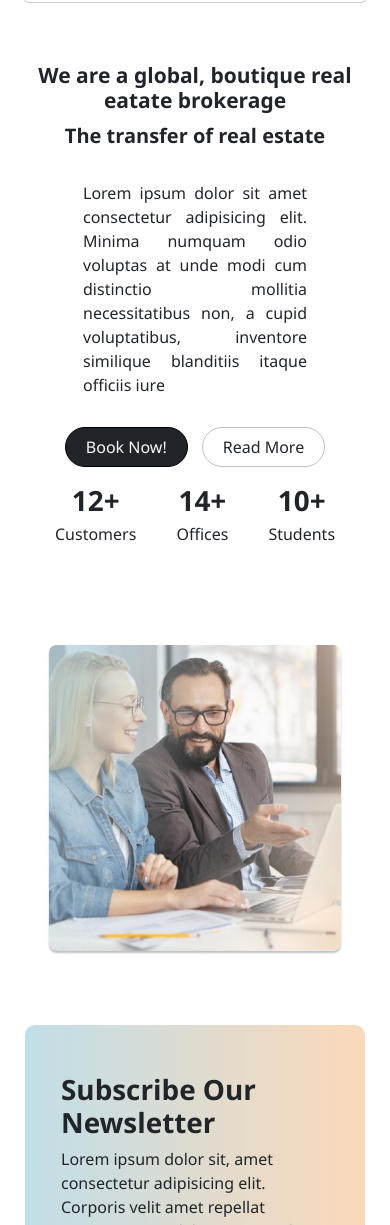
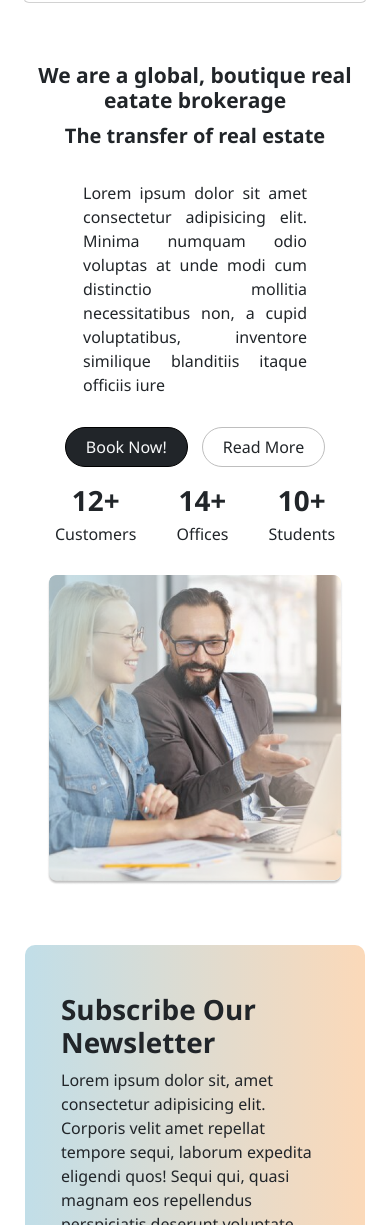
Before and after one commit to Muhammadahmedanis/Landingpage, a plain HTML site: page index.html in a window 390 px wide. Shown: the part 2843-4068 px from the top of the page. Drawn offline with nearby package versions, Linux system fonts and the light colour scheme.

Commit message:
improve UI

```diff
--- a/style.css
+++ b/style.css
@@ -177,6 +177,14 @@
 .card2{
     text-align: center;
 }
+@media (max-width: 576px) {
+    .card3{
+        height: auto !important;
+    }
+    .img4{
+        /* height: none !important; */
+    }
+}
 .sec6-span{
     font-size: 30px;
 }
@@ -212,7 +220,7 @@
 }
 .img4{
     object-fit: contain;
-    height: inherit;
+    height: 100%;
     width: 100%;
 }
 @media (max-width: 776px) {
@@ -234,7 +242,7 @@
 
 @media (max-width: 576px) {
     .sec-5{
-        margin: 0;
+        /* margin: 0; */
     }
 }
 
@@ -244,7 +252,8 @@
     margin-bottom: 19px;
     background-image: linear-gradient(90deg, #C1DEE8, #FBD9B9);
     border-radius: 10px;
-    height: 370px;
+    /* height: 370px; */
+    padding-bottom: 0px !important;
 }
 .foot-para{
     font-weight: 500 ;
@@ -264,7 +273,7 @@
 
 @media (max-width: 1050px) {
     .foot{
-        height: 100%;
+        /* height: 100%; */
     }
 }
 @media (min-width: 800px) and (max-width: 845px) {
```
